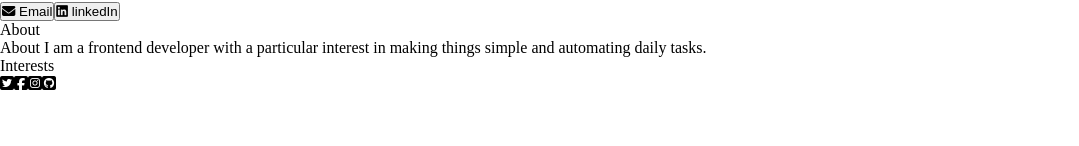
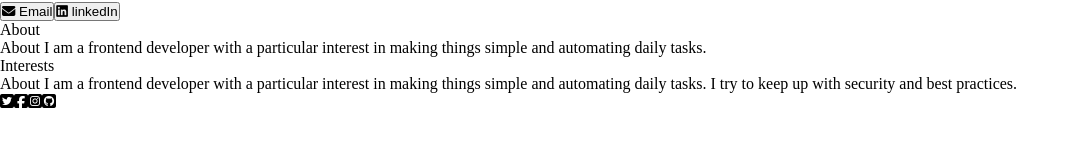
Before and after one commit to FMirzaei93/CV-app, a React (Create React App) app: page / in a window 1280 px wide. Shown: the part 356-502 px from the top of the page, without its empty margins (0-1079 px from the left). Built offline with nearby package versions, Linux system fonts and the light colour scheme; a web font is replaced by a local one.

Commit message:
Update Interests.js

```diff
--- a/src/components/Interests.js
+++ b/src/components/Interests.js
@@ -1,7 +1,12 @@
 function Interests() {
   return (
-    <div>
-      <p>Interests</p>
+    <div className='sub-container'>
+      <p className='title'>Interests</p>
+      <p className='explanation'>
+        About I am a frontend developer with a particular interest in making
+        things simple and automating daily tasks. I try to keep up with security
+        and best practices.
+      </p>
     </div>
   );
 }
```
